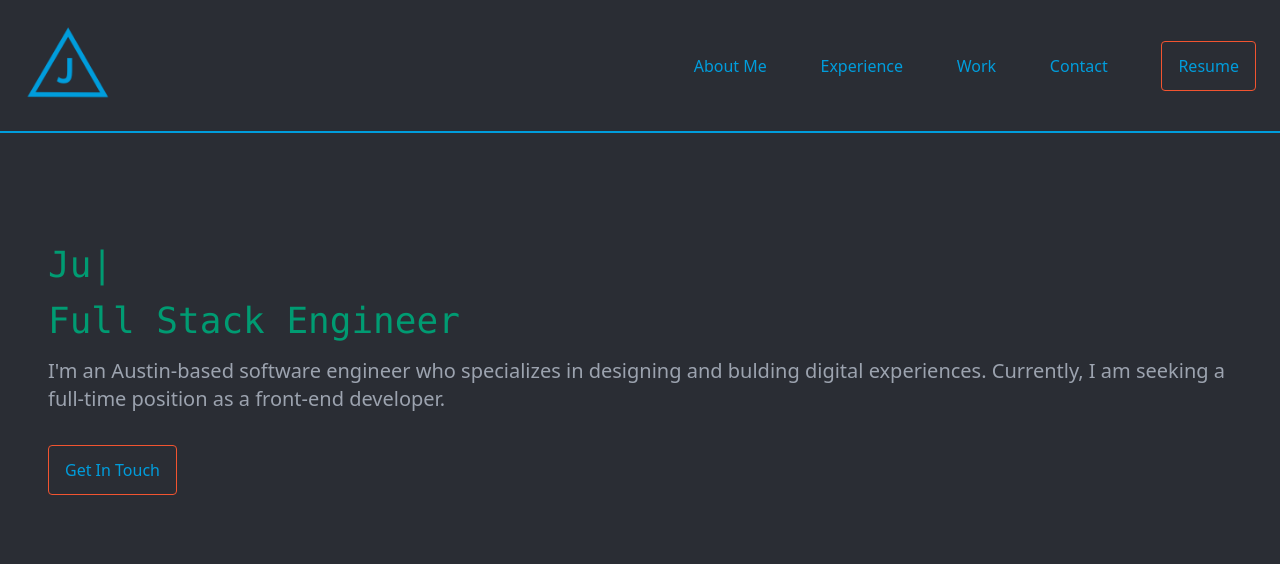
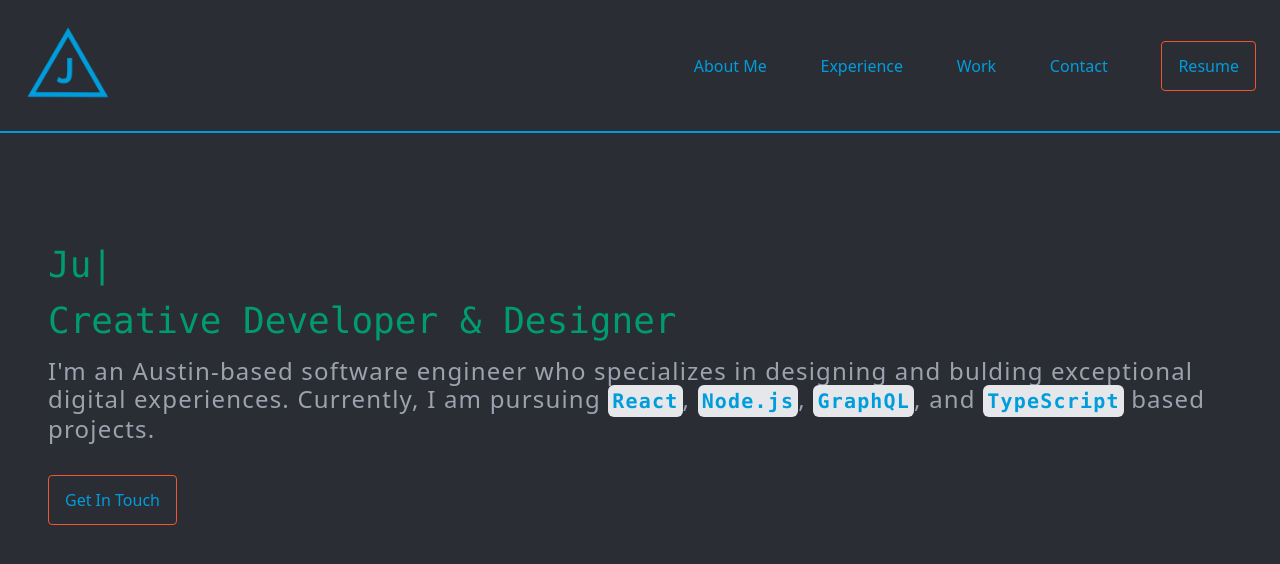
Before and after one commit to jmblalock/next-js-blog, a Next.js app: page / in a window 1280 px wide. Shown: the top 564 px of the page. Built offline with nearby package versions, Linux system fonts and the light colour scheme.

Commit message:
added CodeTag Component

```diff
--- /dev/null
+++ b/components/CodeTag.js
@@ -0,0 +1,7 @@
+export default function CodeTag({ children }) {
+  return (
+    <code className="bg-gray-200 rounded-md font-bold text-carolina-blue text-sm p-1 xsm:mx-1 xsm:text-lg md:text-xl">
+      {children}
+    </code>
+  );
+}
--- a/pages/index.js
+++ b/pages/index.js
@@ -1,26 +1,33 @@
 import Typing from "../components/Typing";
+import CodeTag from "../components/CodeTag";
+import Container from "../components/Container";
 import Link from "next/link";
 
 export default function Home() {
   return (
     <>
-      <div className="container mx-auto py-12 px-6 xsm:px-8 md:px-12 md:py-24">
+      <Container>
+        <div className="inline-block text-left md:flex-1 md:block">
           <h1 className="py-4 text-green-cyan text-4xl font-mono">
             <Typing
               strings={[
                 "Hi, my name is...",
                 "Justin Blalock.",
                 "I design and code things for the web.",
+                "Justin Blalock",
               ]}
             />
           </h1>
           <span className="py-4 text-green-cyan text-4xl font-mono">
-          Full Stack Engineer
+            <h2>Creative Developer & Designer</h2>
           </span>
-        <p className="py-4 text-xl text-gray-400">
+        </div>
+        <p className="py-4 leading-7 tracking-wider text-2xl text-gray-400">
           I'm an Austin-based software engineer who specializes in designing and
-          bulding digital experiences. Currently, I am seeking a full-time
-          position as a front-end developer.
+          bulding exceptional digital experiences. Currently, I am pursuing{" "}
+          <CodeTag>React</CodeTag>, <CodeTag>Node.js</CodeTag>,{" "}
+          <CodeTag>GraphQL</CodeTag>, and <CodeTag>TypeScript</CodeTag> based
+          projects.
         </p>
         <div className="flex py-4">
           <Link href="mailto:justin.m.blalock@gmail.com">
@@ -29,7 +36,7 @@ export default function Home() {
             </a>
           </Link>
         </div>
-      </div>
+      </Container>
     </>
   );
 }
```
Lines whose indentation alone changed are shown as unchanged.
